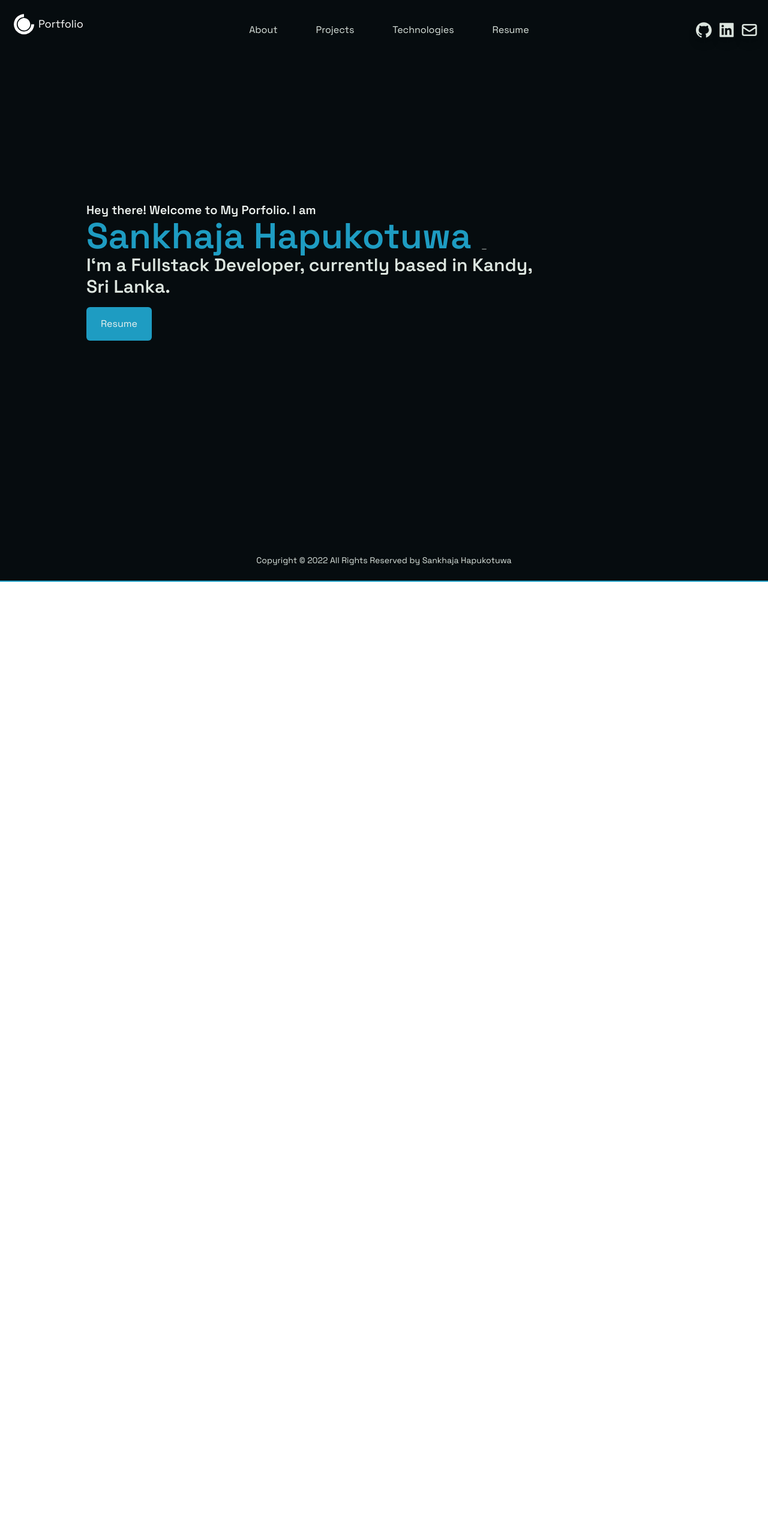
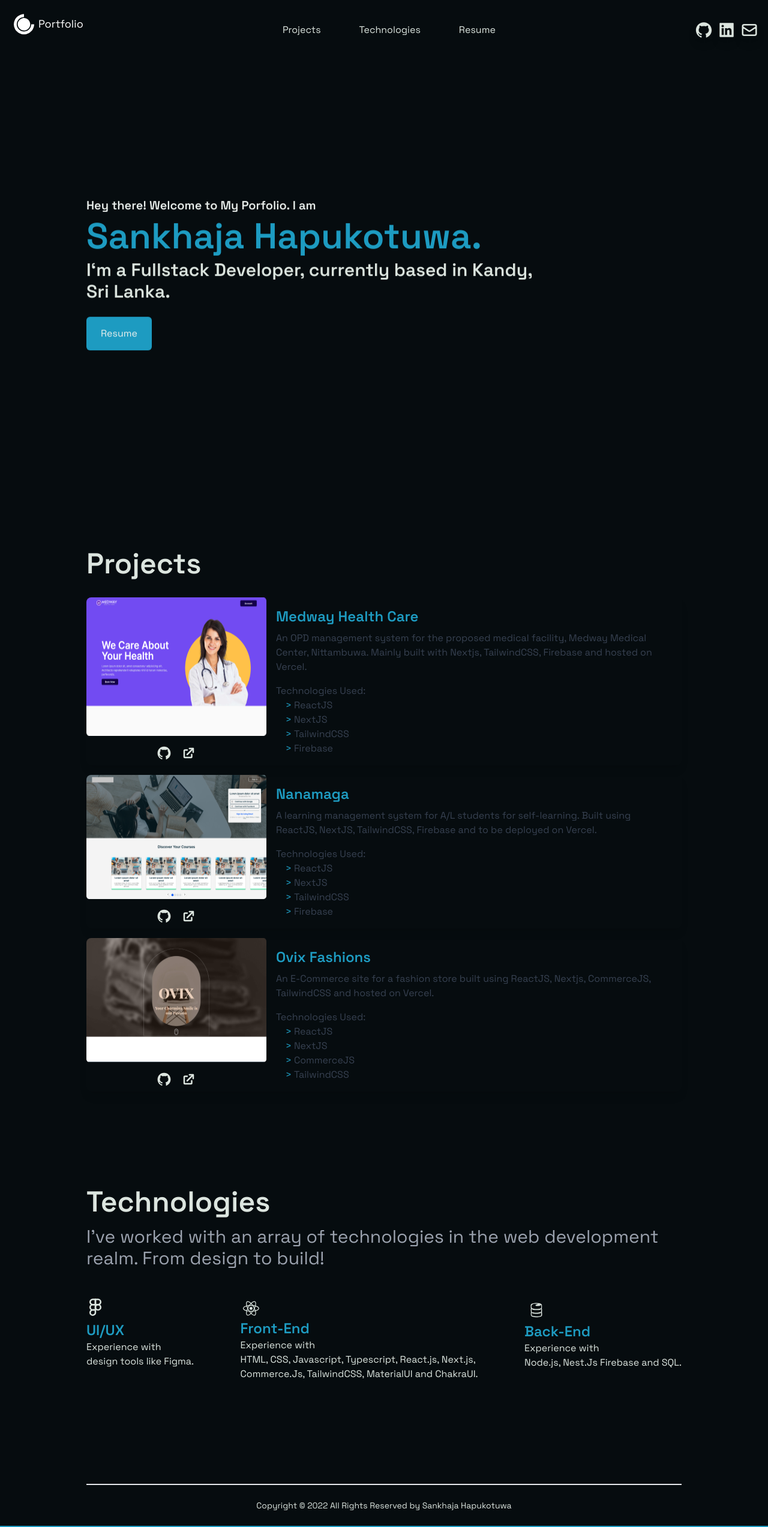
Before and after one commit to SankhajaH/Portfolio, a Next.js app: page / in a window 1280 px wide. Shown: the whole page at 60% size. Before the commit the page ends 970 px from the top, so only its background shows below. Built offline with nearby package versions, Linux system fonts and the light colour scheme.

Commit message:
modify: portfolio

```diff
--- a/package.json
+++ b/package.json
@@ -9,6 +9,7 @@
     },
     "dependencies": {
         "@fontsource/space-grotesk": "^4.5.13",
+        "gsap": "^3.11.5",
         "next": "10.2.3",
         "react": "17.0.2",
         "react-dom": "17.0.2",
--- a/src/components/Header/Header.js
+++ b/src/components/Header/Header.js
@@ -1,4 +1,5 @@
-import React, {useState} from 'react';
+import {gsap} from 'gsap';
+import React, {useEffect, useState} from 'react';
 import {AiFillGithub, AiFillLinkedin} from 'react-icons/ai';
 import {DiCssdeck} from 'react-icons/di';
 import {HiOutlineMail} from 'react-icons/hi';
@@ -7,6 +8,18 @@ import {Link as ScrollLink} from 'react-scroll';
 const Header = () => {
     const [isOpen, setIsOpen] = useState(false);
     const [menu, setMenu] = useState('');
+
+    useEffect(() => {
+        const tl = gsap.timeline({delay: 0.4});
+
+        tl.from('#id', {opacity: 0, duration: 0.3, ease: 'expo.in'}, 'start').from('#navItems', {
+            opacity: 0,
+            y: -10,
+            stagger: 0.1,
+            ease: 'power2.out',
+            duration: 0.5,
+        });
+    }, []);
 
     const toggle = () => {
         if (!isOpen) {
@@ -23,7 +36,7 @@ const Header = () => {
     };
     return (
         <nav className='sticky top-0 z-50 flex items-center justify-between bg-primary-base text-white-dark p-4'>
-            <div className='flex flex-row'>
+            <div id='id' className='flex flex-row'>
                 <ScrollLink
                     className='transition ease-in cursor-pointer'
                     to='home'
@@ -34,7 +47,6 @@ const Header = () => {
                     onClick={handleLink}
                 >
                     <a
-                        className='hover:text-xl'
                         style={{
                             display: 'flex',
                             alignItems: 'center',
@@ -46,18 +58,7 @@ const Header = () => {
                     </a>
                 </ScrollLink>
             </div>
-            <div className='flex flex-row space-x-16'>
-                <ScrollLink
-                    className='transition ease-in cursor-pointer hover:text-blue'
-                    to='hero'
-                    smooth
-                    duration={500}
-                    offset={-100}
-                    isDynamic
-                    onClick={handleLink}
-                >
-                    About
-                </ScrollLink>
+            <div id='navItems' className='flex flex-row space-x-16'>
                 <ScrollLink
                     className='transition ease-in cursor-pointer hover:text-blue'
                     to='projects'
@@ -88,7 +89,7 @@ const Header = () => {
                     </a>
                 </div>
             </div>
-            <div className='flex flex-row space-x-2'>
+            <div id='navItems' className='flex flex-row space-x-2'>
                 <p>
                     <a
                         href='https://github.com/SankhajaH'
--- a/src/components/Hero/Hero.js
+++ b/src/components/Hero/Hero.js
@@ -1,17 +1,27 @@
-import React from 'react';
+import {gsap} from 'gsap';
+import React, {useEffect} from 'react';
 import Typewriter from 'typewriter-effect';
 
 const Hero = () => {
+    useEffect(() => {
+        gsap.from('#hero', {
+            opacity: 0,
+            y: 40,
+            ease: 'power3.out',
+            duration: 7,
+            delay: 0.7,
+        });
+    }, []);
     return (
         <section id='hero' style={{minHeight: '90vh'}} className='flex items-center'>
             <div>
-                <p className='text-xl font-semibold text-white-base'>
+                <p className='text-xl font-semibold text-white-base py-2'>
                     Hey there! Welcome to My Porfolio. I am
                 </p>
                 <Typewriter
                     options={{
                         strings: [
-                            `<span class='text-6xl font-semibold text-blue py-4'> Sankhaja Hapukotuwa </span>`,
+                            `<span class='text-6xl font-semibold text-blue py-4'> Sankhaja Hapukotuwa. </span>`,
                         ],
 
                         loop: false,
@@ -21,7 +31,7 @@ const Hero = () => {
                         typeSpeed: 100,
                     }}
                 />
-                <p className='text-3xl font-semibold'>
+                <p className='text-3xl font-semibold py-2'>
                     I&lsquo;m a Fullstack Developer, currently based in Kandy, <br />
                     Sri Lanka.
                 </p>
--- /dev/null
+++ b/src/components/ProjectCard.js
@@ -0,0 +1,48 @@
+import {AiFillGithub} from 'react-icons/ai';
+import {HiExternalLink} from 'react-icons/hi';
+
+const ProjectCard = ({id, image, title, description, tags, source, visit}) => {
+    return (
+        <div className='rounded-lg shadow-lg bg-white dark:bg-gray-800 overflow-hidden flex'>
+            <div className='flex flex-col'>
+                <img className='h-full' src={image} />
+                <div className='flex flex-row justify-center pb-2 mt-4'>
+                    <a
+                        href={source}
+                        target='_blank'
+                        rel='noopener noreferrer'
+                        className='text-blue-500 hover:text-blue-700 mr-4'
+                    >
+                        <AiFillGithub size={25} />
+                    </a>
+                    <a
+                        href={visit}
+                        target='_blank'
+                        rel='noopener noreferrer'
+                        className='text-blue-500 hover:text-blue-700'
+                    >
+                        <HiExternalLink size={25} />
+                    </a>
+                </div>
+            </div>
+            <div className=' w-2/3 p-4 bg-white dark:bg-gray-800 bg-opacity-75 flex flex-col justify-center'>
+                <h3 className='text-2xl font-semibold mb-2 text-blue'>{title}</h3>
+                <p className='text-gray-700 dark:text-gray-400'>{description}</p>
+                <div className=' mt-4'>
+                    <p className='text-gray-700 dark:text-gray-400'>Technologies Used:</p>
+                    <div className='pl-4'>
+                        {tags.map((tech) => (
+                            <div className='flex flex-row space-x-1'>
+                                <div className='text-blue'>{`>`}</div>
+                                <div key={tech} className='text-gray-700 dark:text-gray-400'>
+                                    {tech}
+                                </div>
+                            </div>
+                        ))}
+                    </div>
+                </div>
+            </div>
+        </div>
+    );
+};
+export default ProjectCard;
--- a/src/components/Projects/Projects.js
+++ b/src/components/Projects/Projects.js
@@ -1,36 +1,46 @@
-import React from 'react';
+import {gsap} from 'gsap';
+import ScrollTrigger from 'gsap/dist/ScrollTrigger';
+import React, {useEffect} from 'react';
+import {projects} from '../../constants/constants';
+import ProjectCard from '../ProjectCard';
 
-import {projects} from '../../constants/constants';
+gsap.registerPlugin(ScrollTrigger);
 
-const Projects = () => (
-    <section id='projects'>
-        <div />
-        <div>Projects</div>
+const Projects = () => {
+    useEffect(() => {
+        gsap.from('#projects', {
+            scrollTrigger: {
+                trigger: '#projects',
+                start: 'top 80%',
+            },
+            opacity: 0,
+            y: 40,
+            ease: 'linear.out',
+            duration: 1,
+            delay: 0.3,
+        });
+    }, []);
+    return (
+        <section id='projects' style={{minHeight: '80vh'}}>
+            <p className='font-semibold text-5xl pb-8 pt-24'>Projects</p>
             <div>
                 {projects.map(({id, image, title, description, tags, source, visit}) => (
                     <div key={id}>
-                    <img src={image} />
-                    <div>
-                        <div title=''>{title}</div>
-                    </div>
-                    <div>{description}</div>
-                    <br />
-                    <div>
-                        <div>Stack</div>
-                        <div>
-                            {tags.map((tag, i) => (
-                                <div key={i}>{tag}</div>
-                            ))}
-                        </div>
-                    </div>
-                    <div>
-                        <div href={source}>Code</div>
-                        {visit && <div href={visit}>Visit</div>}
-                    </div>
+                        <ProjectCard
+                            id={id}
+                            image={image}
+                            title={title}
+                            description={description}
+                            tags={tags}
+                            source={source}
+                            visit={visit}
+                        />
+                        <div className='pb-4'></div>
                     </div>
                 ))}
             </div>
         </section>
     );
+};
 
 export default Projects;
--- a/src/components/Technologies/Technologies.js
+++ b/src/components/Technologies/Technologies.js
@@ -1,19 +1,37 @@
-import React from 'react';
+import {gsap} from 'gsap';
+import ScrollTrigger from 'gsap/dist/ScrollTrigger';
+import React, {useEffect} from 'react';
 import {DiFirebase, DiReact} from 'react-icons/di';
 import {FiFigma} from 'react-icons/fi';
 
-const Technologies = () => (
-    <section id='technologies'>
-        <div>Technologies</div>
-        <div>
-            I've worked with an array of technologies in the web development realm. From design to
-            build!
+gsap.registerPlugin(ScrollTrigger);
+
+const Technologies = () => {
+    useEffect(() => {
+        gsap.from('#technologies', {
+            scrollTrigger: {
+                trigger: '#technologies',
+                start: 'top 80%',
+            },
+            opacity: 0,
+            y: 40,
+            ease: 'linear.out',
+            duration: 1,
+            delay: 0.3,
+        });
+    }, []);
+    return (
+        <section id='technologies' style={{minHeight: '80vh'}} className='py-36 border-b-2'>
+            <p className='font-semibold text-5xl pb-4'>Technologies</p>
+            <div className='text-3xl text-gray-400 pb-8'>
+                I've worked with an array of technologies in the web development realm. From design
+                to build!
             </div>
-        <div>
-            <div>
-                <FiFigma size='2rem' />
-                <div>
-                    <div>UI/UX</div>
+            <div className='flex flex-row justify-between mt-4'>
+                <div className='flex flex-col justify-start'>
+                    <FiFigma size={30} />
+                    <div className='py-2'>
+                        <div className='text-blue font-semibold text-2xl'>UI/UX</div>
                         <div>
                             Experience with <br />
                             design tools like Figma.
@@ -21,20 +39,20 @@ const Technologies = () => (
                     </div>
                 </div>
                 <div>
-                <DiReact size='3rem' />
+                    <DiReact size={35} />
                     <div>
-                    <div>Front-End</div>
+                        <div className='text-blue font-semibold text-2xl'>Front-End</div>
                         <div>
                             Experience with <br />
-                        HTML, CSS, Javascript, React.js, Next.js, Commerce.Js, TailwindCSS,
-                        MaterialUI and ChakraUI.
+                            HTML, CSS, Javascript, Typescript, React.js, Next.js, <br />{' '}
+                            Commerce.Js, TailwindCSS, MaterialUI and ChakraUI.
                         </div>
                     </div>
                 </div>
                 <div>
-                <DiFirebase size='3rem' />
+                    <DiFirebase size={40} />
                     <div>
-                    <div>Back-End</div>
+                        <div className='text-blue font-semibold text-2xl'>Back-End</div>
                         <div>
                             Experience with <br />
                             Node.js, Nest.Js Firebase and SQL.
@@ -44,5 +62,6 @@ const Technologies = () => (
             </div>
         </section>
     );
+};
 
 export default Technologies;
--- a/src/constants/constants.js
+++ b/src/constants/constants.js
@@ -29,14 +29,4 @@ export const projects = [
         visit: 'https://ovix-fashions.vercel.app/',
         id: 2,
     },
-    {
-        title: 'Trousseau',
-        description:
-            'A mobile-oriented site for basic wardrobe management built using NextJs, TailwindCSS, Firebase and hosted on Vercel.',
-        image: '/images/trtr.png',
-        tags: ['NextJS', 'Firebase', 'TailwindCSS'],
-        source: 'https://github.com/SankhajaH/troussaeu',
-        visit: 'https://troussaeu.vercel.app/',
-        id: 3,
-    },
 ];
--- a/src/pages/api/hello.js
+++ /dev/null
@@ -1,5 +0,0 @@
-// Next.js API route support: https://nextjs.org/docs/api-routes/introduction
-
-export default (req, res) => {
-  res.status(200).json({ name: 'John Doe' })
-}
--- a/src/pages/index.js
+++ b/src/pages/index.js
@@ -1,5 +1,7 @@
 import Container from '../components/Container/container';
 import Hero from '../components/Hero/Hero';
+import Projects from '../components/Projects/Projects';
+import Technologies from '../components/Technologies/Technologies';
 import {Layout} from '../layout/Layout';
 
 const Home = () => {
@@ -8,8 +10,8 @@ const Home = () => {
             <Container>
                 <section id='home'>
                     <Hero />
-                    {/* <Projects />
-                    <Technologies /> */}
+                    <Projects />
+                    <Technologies />
                 </section>
             </Container>
         </Layout>
```
Also changed, not shown: 1 other file (tests, documents, lock files or other folders). Lines whose indentation alone changed are shown as unchanged.
